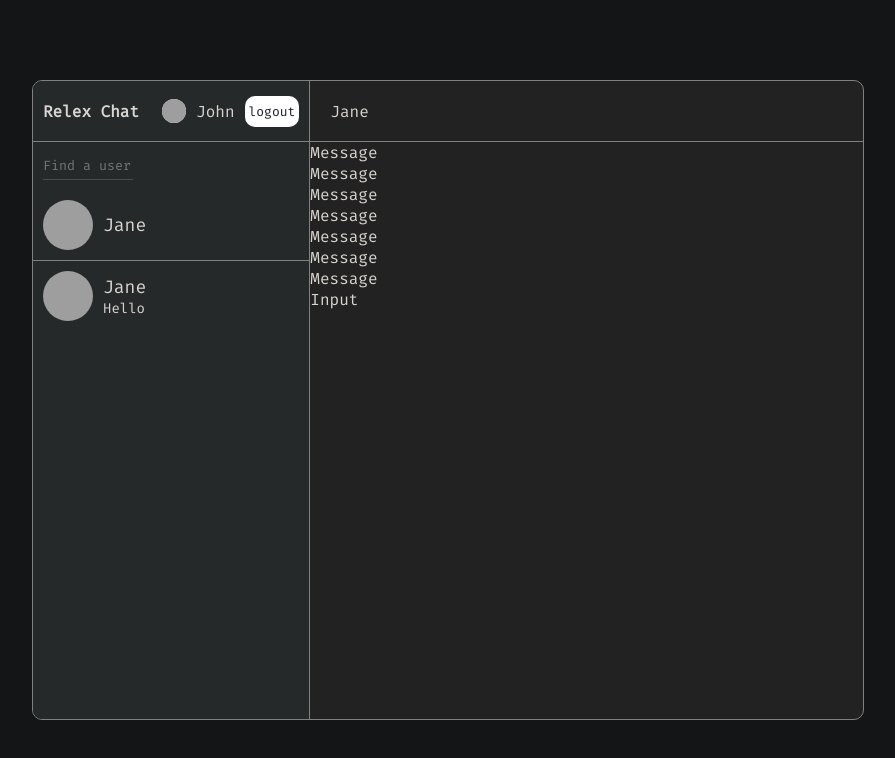
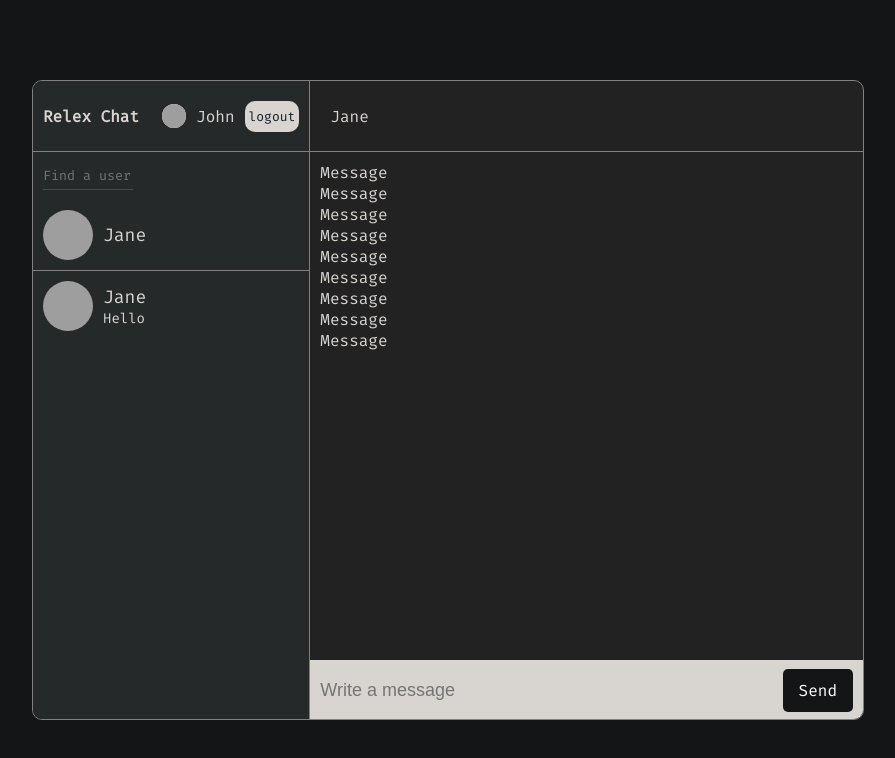
Before and after one commit to DragonRomeo/messenger, a React (Vite) app: page / in a window 1280 px wide. Shown: the top 758 px of the page, without its empty margins (192-1087 px from the left). Built offline with nearby package versions, Linux system fonts and the light colour scheme; grey boxes are pictures that could not be loaded.

Commit message:
feat: add Input component

```diff
--- a/src/components/Chat/Chat.module.scss
+++ b/src/components/Chat/Chat.module.scss
@@ -9,7 +9,7 @@
   display: flex;
   align-items: center;
   justify-content: flex-start;
-  padding: 30px 20px;
+  padding: 35px 20px;
   color: $darkreader-neutral-text;
   border-bottom: 1px solid $grey;
 }
--- /dev/null
+++ b/src/components/Input/Input.module.scss
@@ -0,0 +1,40 @@
+@use '/src/assets/styles/variables.scss' as *;
+
+.input {
+  height: 60px;
+  background-color: $darkreader-neutral-text;
+  color: black;
+  padding: 10px;
+  display: flex;
+
+  input {
+    width: 100%;
+    border: none;
+    outline: none;
+    background-color: transparent;
+    font-size: 18px;
+    color: black;
+  }
+}
+
+.send {
+  display: flex;
+  align-items: center;
+  gap: 10px;
+}
+
+.send_button {
+  border: 1px solid transparent;
+  border-radius: 5px;
+  padding: 10px 15px;
+  color: white;
+  background-color: $darkreader-neutral-background;
+  font: inherit;
+  transition: background-color $main-transition-time, color $main-transition-time;
+
+
+  &:hover {
+    background-color: $highlight-hover-color;
+    color: black;
+  }
+}
--- a/src/components/Input/Input.tsx
+++ b/src/components/Input/Input.tsx
@@ -1,6 +1,12 @@
+import style from './Input.module.scss';
 
 export const Input = () => {
   return (
-    <div>Input</div>
-  )
-}
+    <div className={style.input}>
+      <input type='text' placeholder='Write a message' />
+      <div className={style.send}>
+        <button className={style.send_button}>Send</button>
+      </div>
+    </div>
+  );
+};
--- a/src/components/Messages/Messages.module.scss
+++ b/src/components/Messages/Messages.module.scss
@@ -1,4 +1,6 @@
 @use '/src/assets/styles/variables.scss' as *;
 
 .messages {
+  padding: 10px;
+  height: calc(100% - 130px);
 }
--- a/src/components/Messages/Messages.tsx
+++ b/src/components/Messages/Messages.tsx
@@ -11,6 +11,8 @@ export const Messages = () => {
       <Message />
       <Message />
       <Message />
+      <Message />
+      <Message />
     </div>
   );
 };
--- a/src/components/Sidebar/components/Navbar/Navbar.module.scss
+++ b/src/components/Sidebar/components/Navbar/Navbar.module.scss
@@ -4,7 +4,7 @@
   display: flex;
   align-items: center;
   height: 50px;
-  padding: 30px 10px;
+  padding: 35px 10px;
   justify-content: space-between;
   border-bottom: 1px solid $grey;
 
@@ -26,7 +26,7 @@
     }
 
     button {
-      background-color: white;
+      background-color: $darkreader-neutral-text;
       font: inherit;
       color: $color-base-dark;
       font-size: 13px;
```
